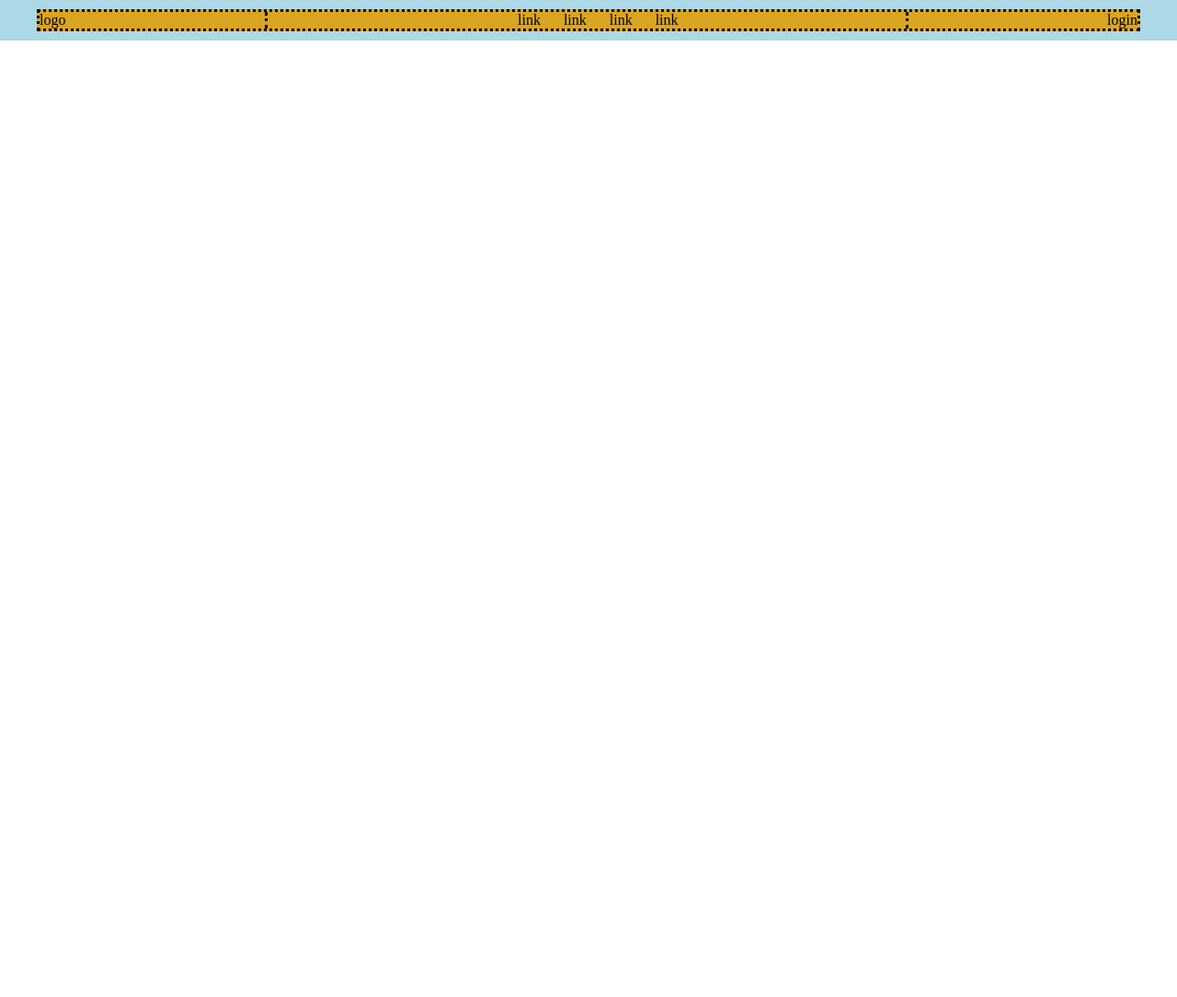
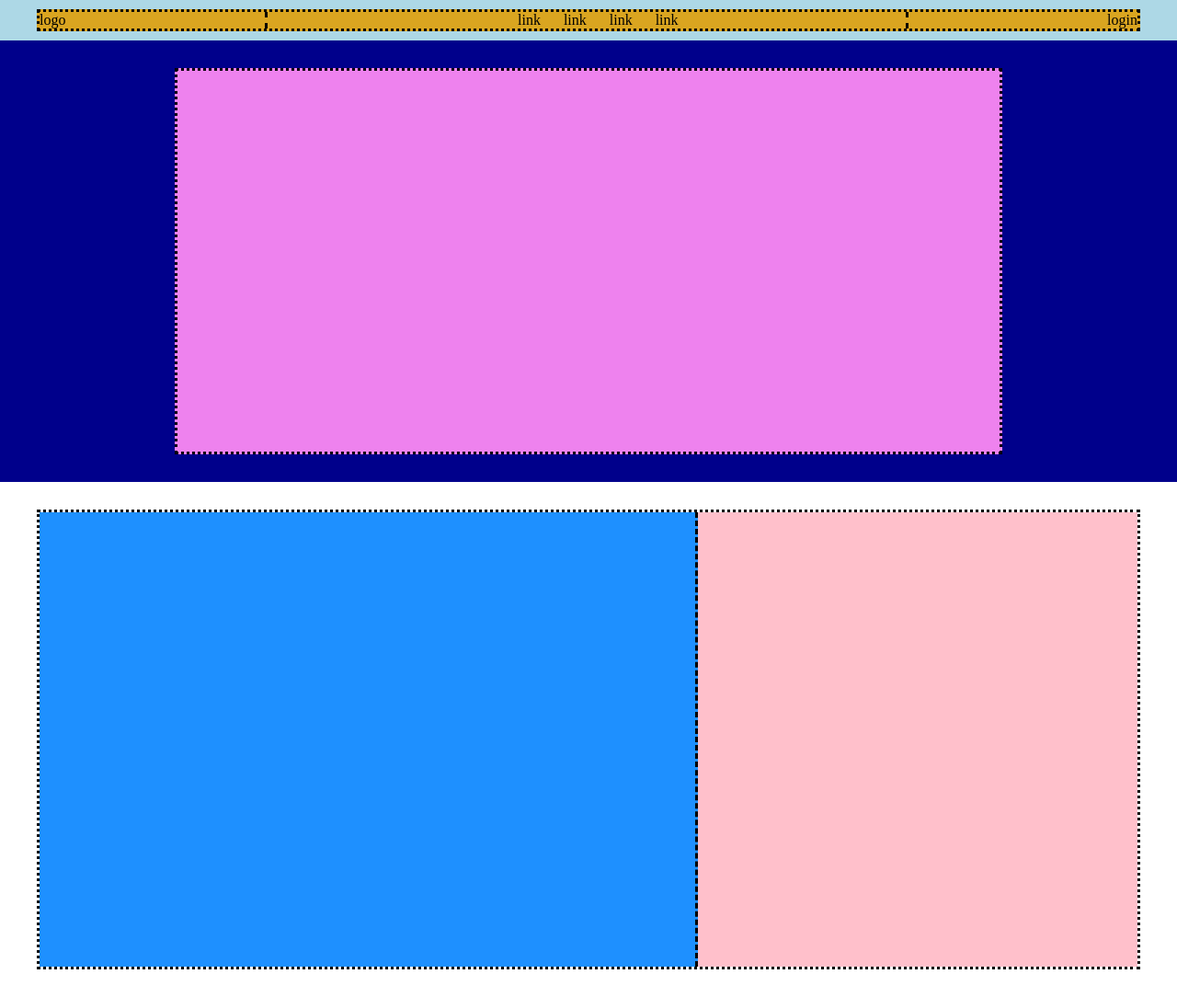
Before and after one commit to Alaikum/htmlcss-discord, a plain HTML site: page index.html in a window 1280 px wide. Shown: the whole page at 92% size. Before the commit the page ends 800 px from the top, so only its background shows below. Drawn offline with Linux system fonts and the light colour scheme.

Commit message:
body-main

```diff
--- a/css/style.css
+++ b/css/style.css
@@ -38,8 +38,8 @@ header{
 .lista__menù {
     /* flex-basis: 25%; */
     width: 700px;
-    border-right: 3px dotted black;
-    border-left: 3px dotted black;
+    border-right: 3px dashed black;
+    border-left: 3px dashed black;
 }
 
 .item__menù {
@@ -49,3 +49,37 @@ header{
 .li__menù{
     padding-left: 25px;
 }
+
+/* css del main  */
+
+.head-main{
+    background-color: #00008B;
+    padding: 30px 0;
+}
+/* metto delle altezzze minime per vedere il layout */
+.box__head-main{
+    max-width: 900px;
+    min-height: 420px;
+    background-color: #EE82EE;
+    margin: 0 auto;
+    border: 3px dotted black;
+}
+
+.body-main{
+    padding: 30px 0;
+}
+
+.box__body-main{
+    min-height: 500px;
+}
+
+.blue-box__body-main{
+    background-color: #1E90FF;
+    flex-basis: 60%;
+    border-right: 3px dashed black;
+}
+
+.pink-box__body-main{
+    background-color: #FFC0CB;
+    flex-basis: 40%;
+}
--- a/index.html
+++ b/index.html
@@ -36,6 +36,26 @@
    </header>
 
    <main>
+    <!-- nel main ci sono 5 sezioni, 3 di queste sono uguali -->
+    <section class="head-main">
+        <div class="box__head-main"> </div>
+
+    </section>
+
+    <section class="body-main">
+        <div class="box__body-main container flex">
+            <div class="blue-box__body-main">
+
+            </div>
+
+            <div class="pink-box__body-main">
+
+            </div>
+
+        </div>
+    </section>
+
+
 
    </main>
 
```
